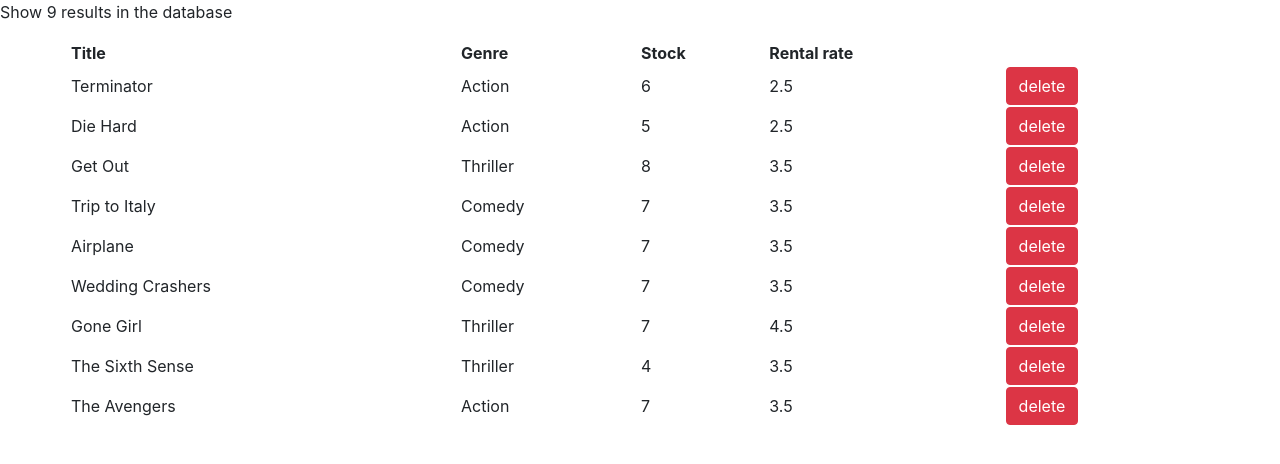
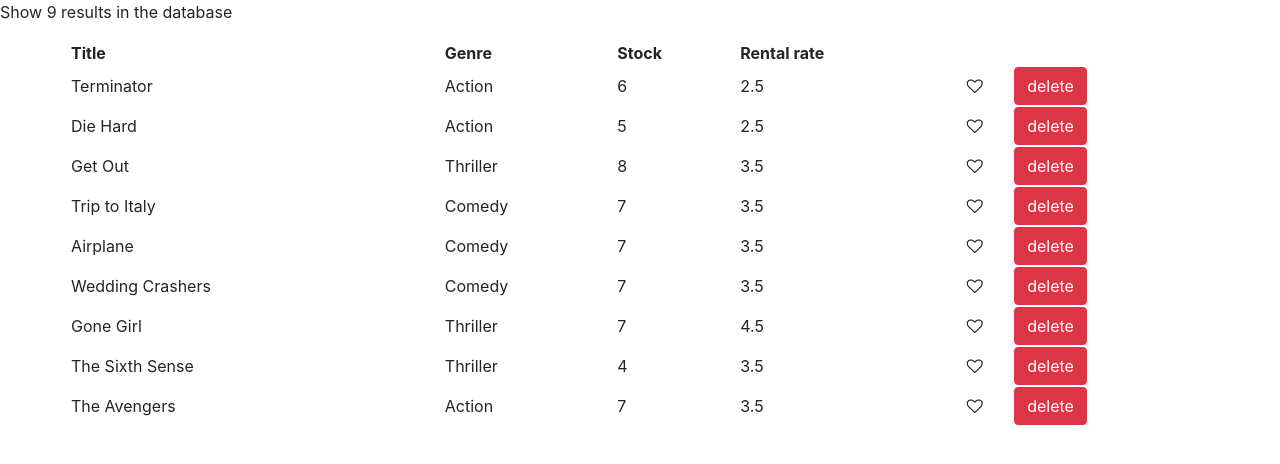
Before and after one commit to gokulakrishnan97/react-movie-app, a React (Create React App) app: page / in a window 1280 px wide. Shown: the top 464 px of the page. Built offline with nearby package versions, Linux system fonts and the light colour scheme.

Commit message:
Added Like Functionality

```diff
--- a/package.json
+++ b/package.json
@@ -7,6 +7,7 @@
     "@testing-library/react": "^9.5.0",
     "@testing-library/user-event": "^7.2.1",
     "bootstrap": "^4.5.0",
+    "font-awesome": "^4.7.0",
     "react": "^16.13.1",
     "react-dom": "^16.13.1",
     "react-scripts": "3.4.1"
--- /dev/null
+++ b/src/common/like.js
@@ -0,0 +1,16 @@
+import React, { Component } from 'react';
+
+class Like extends Component {
+  render() {
+    let classes = 'fa fa-heart';
+    if(!this.props.liked){
+      classes += '-o';
+    }
+    return ( <i
+      onClick = {()=> this.props.onClick(this.props.movie) }
+      className= {classes}
+      style= {{ cursor: 'pointer'}}></i> );
+  }
+}
+
+export default Like;
--- a/src/index.js
+++ b/src/index.js
@@ -4,6 +4,7 @@ import './index.css';
 import App from './App';
 import * as serviceWorker from './serviceWorker';
 import 'bootstrap/dist/css/bootstrap.min.css';
+import 'font-awesome/css/font-awesome.min.css';
 import Movie from './movie/movie.js'
 
 ReactDOM.render(
--- a/src/movie/movie.js
+++ b/src/movie/movie.js
@@ -1,10 +1,11 @@
 import React, { Component } from 'react';
 import { getMovies } from '.././services/fakeMovieService';
-
+import Like from '../common/like';
 export default class Movie extends Component{
     state = {
             movieDetail: getMovies(),
-            titles: ['Title', 'Genre', 'Stock', 'Rental rate']
+            titles: ['Title', 'Genre', 'Stock', 'Rental rate'],
+            like: 'fa fa-heart-o'
         };
 
     listStyle(){
@@ -29,6 +30,14 @@ export default class Movie extends Component{
         let movies = this.state.movieDetail.filter(m => m._id !== movie._id);
         this.setState({movieDetail: movies})
     }
+
+    handleLike = (movie) => {
+        let movies = [ ...this.state.movieDetail ];
+        let index = movies.indexOf(movie);
+        movies[index] = { ...movies[index] };
+        movies[index].liked = !movies[index].liked;
+        this.setState({ movieDetail: movies })
+    }
     getMovies = ()=> {
         let movie = this.state.movieDetail.map((movie)=>{
             return (
@@ -38,6 +47,7 @@ export default class Movie extends Component{
                     <td>{movie.genre.name}</td>
                     <td>{movie.numberInStock}</td>
                     <td>{movie.dailyRentalRate}</td>
+                    <td> <Like onClick={this.handleLike} liked={movie.liked} movie={movie}/> </td>
                     <td><button className='btn btn-danger' onClick= { () => this.deleteMovie(movie) }>delete</button></td>
                 </tr>
                 </tbody>
```
Also changed, not shown: 1 other file (tests, documents, lock files or other folders).
